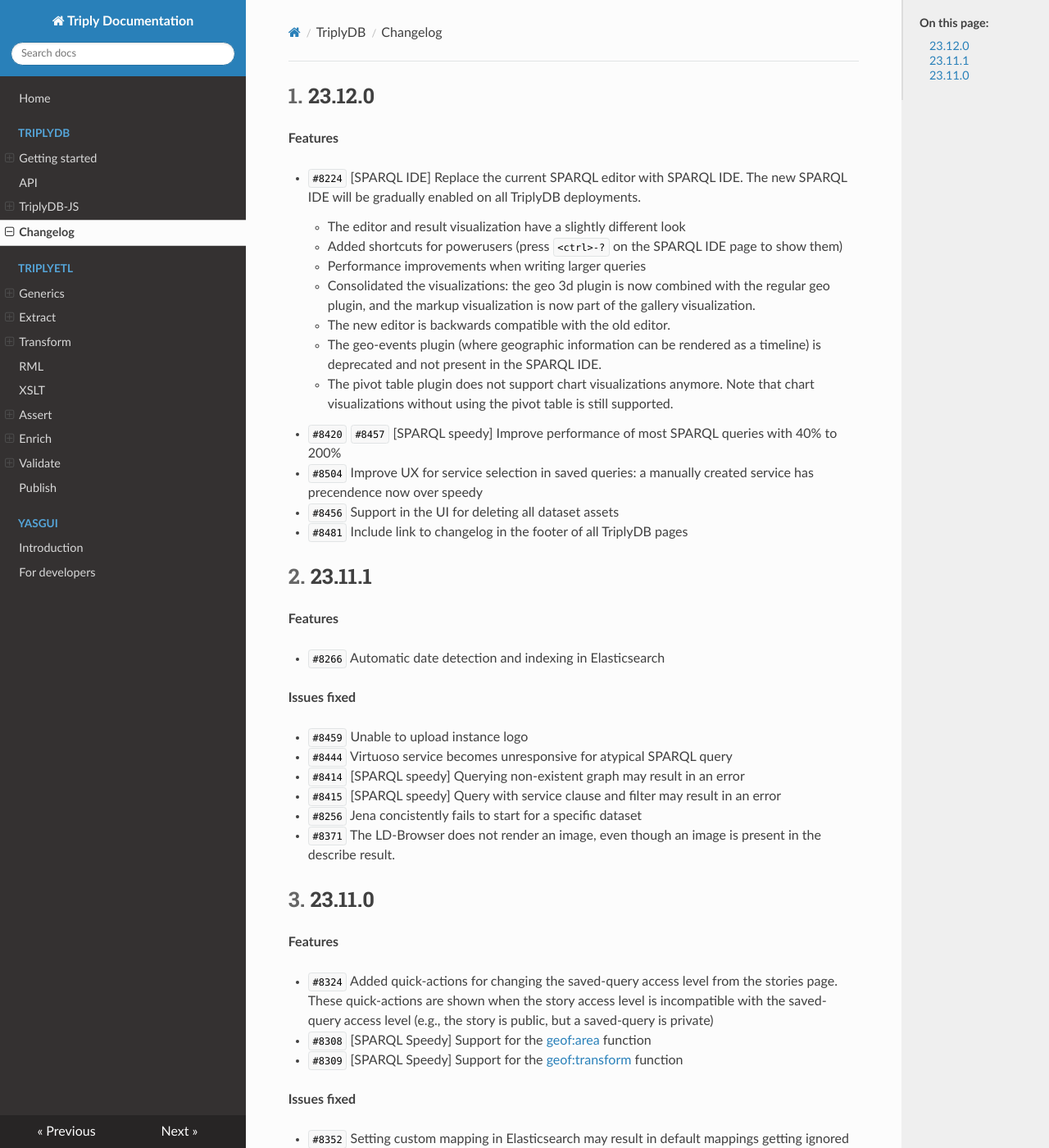
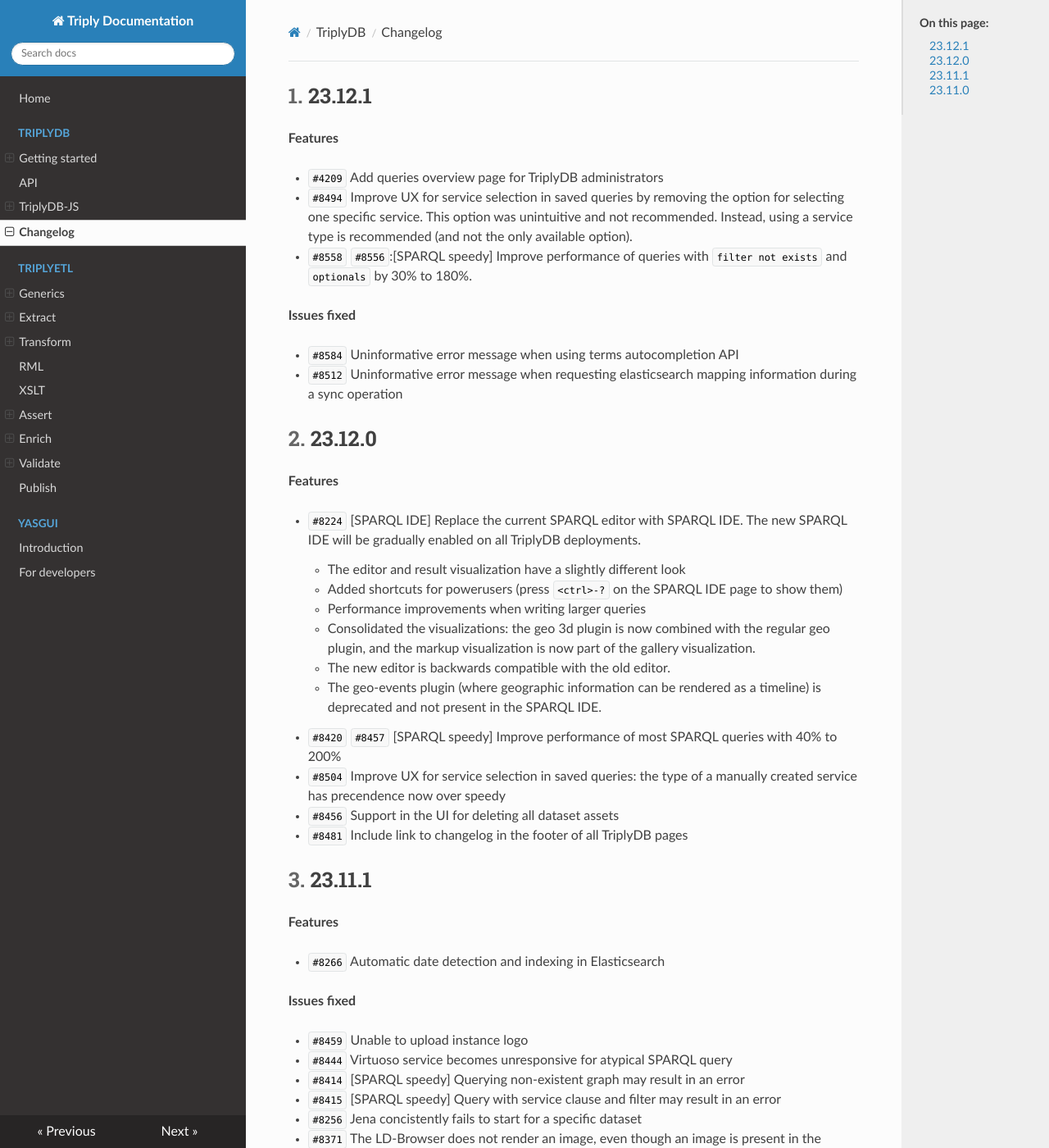
Before and after one commit to TriplyDB/Documentation, an MkDocs documentation site: the page built from docs/triplydb-changelog/index.md, in a window 1280 px wide and 1400 px high. Shown: the whole window at 82% size. Built offline with MkDocs 1.6.1, drawn with Linux system fonts in a browser that asks for light colours.

Commit message:
updated changelog

```diff
--- a/docs/triplydb-changelog/index.md
+++ b/docs/triplydb-changelog/index.md
@@ -4,6 +4,23 @@
 ---
 
 [TOC]
+
+
+## 23.12.1 {#23.12.1}
+
+**Features**
+
+- `#4209` Add queries overview page for TriplyDB administrators
+- `#8494` Improve UX for service selection in saved queries by removing the option for selecting one specific service. This option was unintuitive and not recommended. Instead, using a service type is recommended (and not the only available option).
+- `#8558` `#8556`:[SPARQL speedy] Improve performance of queries with `filter not exists` and `optionals` by 30% to 180%.
+
+
+
+**Issues fixed**
+
+- `#8584` Uninformative error message when using terms autocompletion API
+- `#8512` Uninformative error message when requesting elasticsearch mapping information during a sync operation
+
 
 
 ## 23.12.0 {#23.12.0}
@@ -17,9 +34,8 @@
     - Consolidated the visualizations: the geo 3d plugin is now combined with the regular geo plugin, and the markup visualization is now part of the gallery visualization.
     - The new editor is backwards compatible with the old editor.
     - The geo-events plugin (where geographic information can be rendered as a timeline) is deprecated and not present in the SPARQL IDE.
-    - The pivot table plugin does not support chart visualizations anymore. Note that chart visualizations without using the pivot table is still supported.
 - `#8420` `#8457` [SPARQL speedy] Improve performance of most SPARQL queries with 40% to 200%
-- `#8504` Improve UX for service selection in saved queries: a manually created service has precendence now over speedy
+- `#8504` Improve UX for service selection in saved queries: the type of a manually created service has precendence now over speedy
 - `#8456` Support in the UI for deleting all dataset assets
 - `#8481` Include link to changelog in the footer of all TriplyDB pages
 
```
